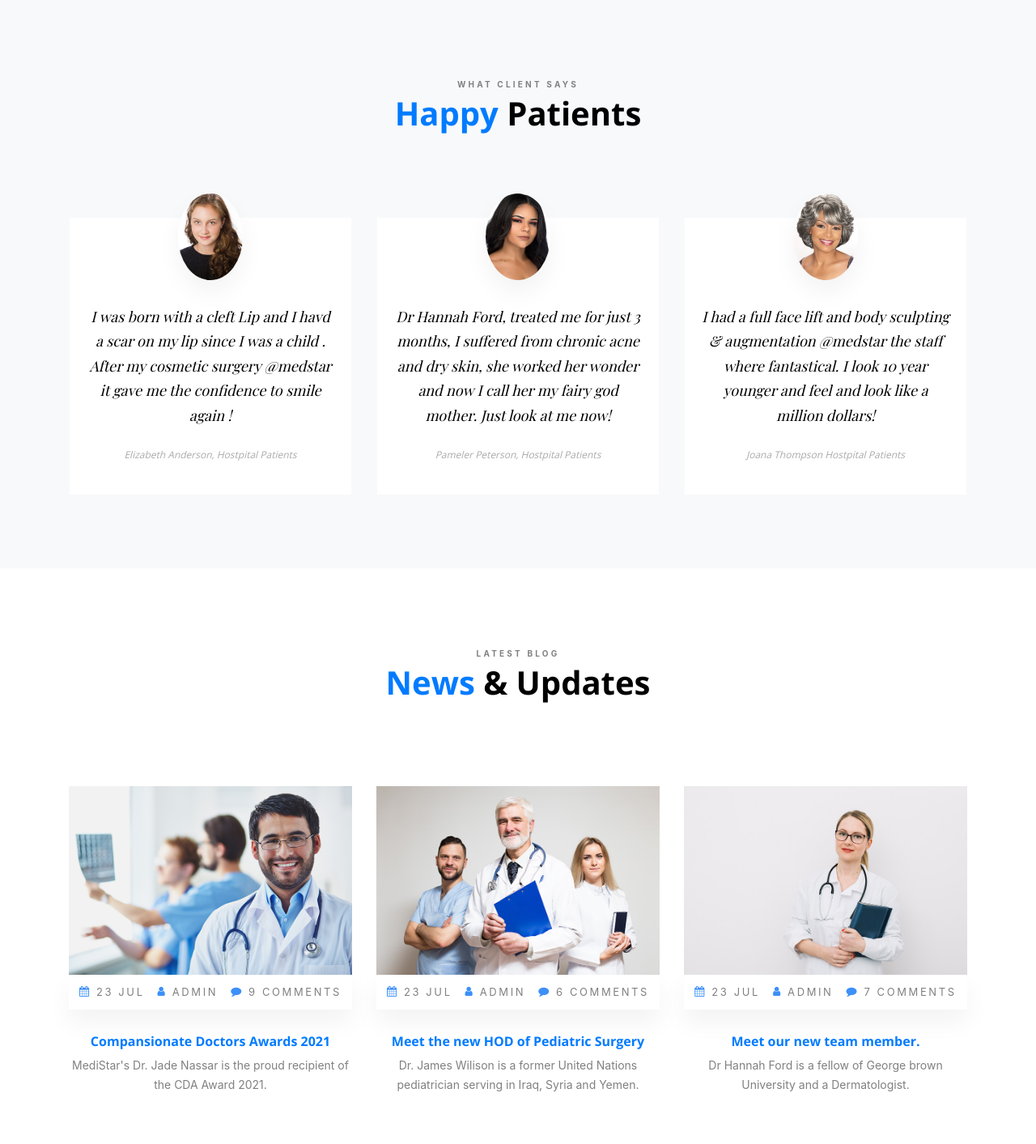
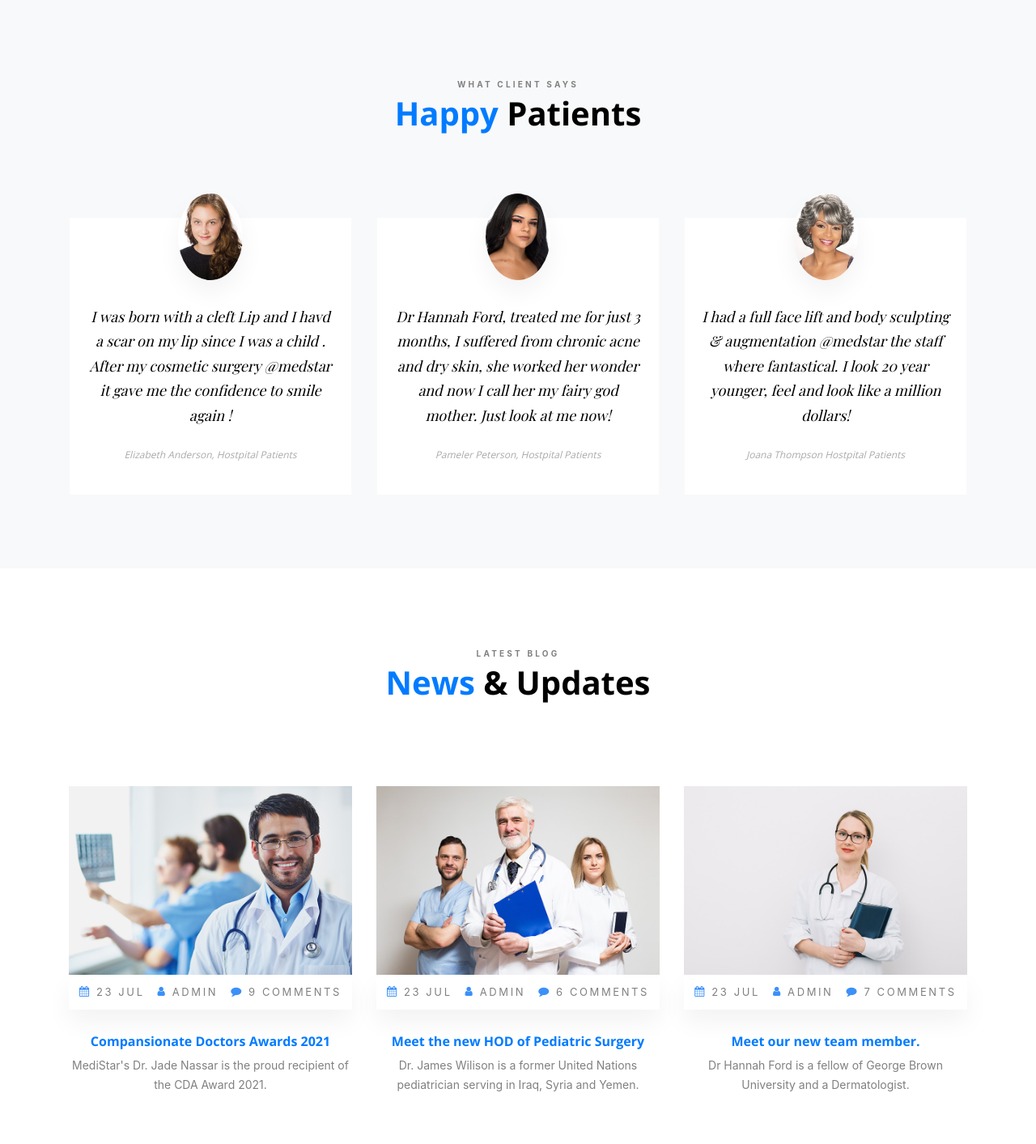
Before and after one commit to Peristratus/hopewell-flask-app, a Flask app: page / in a window 1280 px wide. Shown: the part 3789-5202 px from the top of the page at 81% size. Run offline with Flask 2, Linux system fonts and the light colour scheme; some libraries are stand-ins or nearby versions; some web fonts are replaced.

Commit message:
updated some texr line 328 and 412

```diff
--- a/templates/index.html
+++ b/templates/index.html
@@ -325,7 +325,7 @@
             <div class="testimonial text-center">
               <img src="static/images/blo2.jpg" alt="Image" class="img-fluid">
               <blockquote>
-                <p class="quote">I had a full face lift and body sculpting & augmentation @medstar the staff where fantastical. I look 10 year younger and feel and look like a million dollars!</p>
+                <p class="quote">I had a full face lift and body sculpting & augmentation @medstar the staff where fantastical. I look 20 year younger, feel and look like a million dollars!</p>
                 <cite class="author">Joana Thompson Hostpital Patients</cite>
               </blockquote>
             </div>
@@ -409,7 +409,7 @@
                 </span>
               </div>
               <h2><a href="#">Meet our new team member.</a></h2>
-              <p>Dr Hannah Ford is a fellow of George brown University and a Dermatologist.</p>
+              <p>Dr Hannah Ford is a fellow of George Brown University and a Dermatologist.</p>
             </div>
           </div>
         </div>
```
